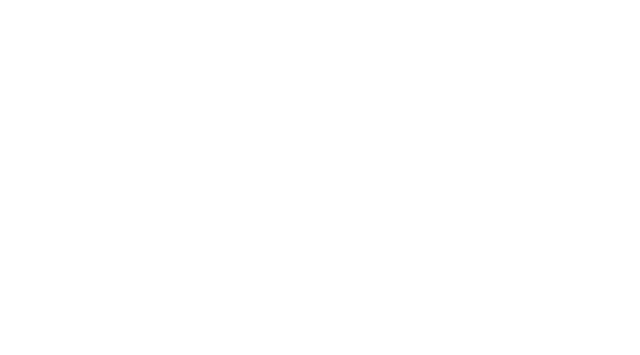
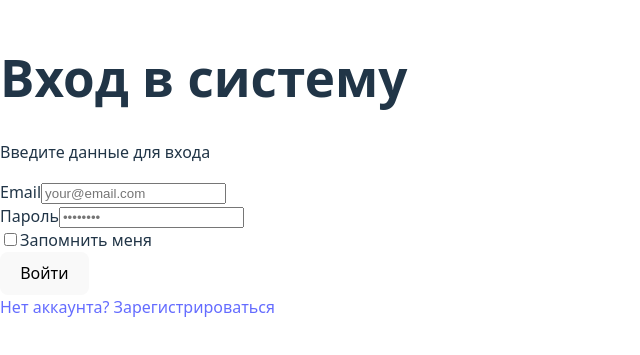
Before and after one commit to AlexGebrah/kablanut, a React (Vite) app: page / in a window 1280 px wide. Shown: the part 233-588 px from the top of the page, without its empty margins (0-640 px from the left). Built offline with nearby package versions, Linux system fonts and the light colour scheme.

Commit message:
First commit

```diff
--- a/src/App.tsx
+++ b/src/App.tsx
@@ -1,15 +1,20 @@
-
-import './App.css'
-
-function App() {
-
-
-  return (
-    <>
-
-
-    </>
-  )
+import { BrowserRouter, Routes, Route } from 'react-router-dom'
+import { Provider } from 'react-redux'
+import { store } from './redux/store'
+import { Login } from './pages/Login'
+import { Register } from './pages/Register'
+import { Dashboard } from './pages/Dashboard.tsx'
+export function App() {
+    return (
+        <Provider store={store}>
+            <BrowserRouter>
+                <Routes>
+                    <Route path="/" element={<Login />} />
+                    <Route path="/login" element={<Login />} />
+                    <Route path="/register" element={<Register />} />
+                    <Route path="/dashboard" element={<Dashboard />} />
+                </Routes>
+            </BrowserRouter>
+        </Provider>
+    )
 }
-
-export default App
--- a/src/main.tsx
+++ b/src/main.tsx
@@ -2,8 +2,8 @@
 import { createRoot } from 'react-dom/client'
 import './index.css'
 import { Provider } from "react-redux";
-import { store } from "./redux/store.ts";
-import App from './App.tsx'
+import { store } from "./redux/store";
+import {App} from './App';
 
 createRoot(document.getElementById('root')!).render(
   <StrictMode>
```
Also changed, not shown: src/pages/Dashboard.tsx (renamed from src/pages/DashBoard.tsx).
